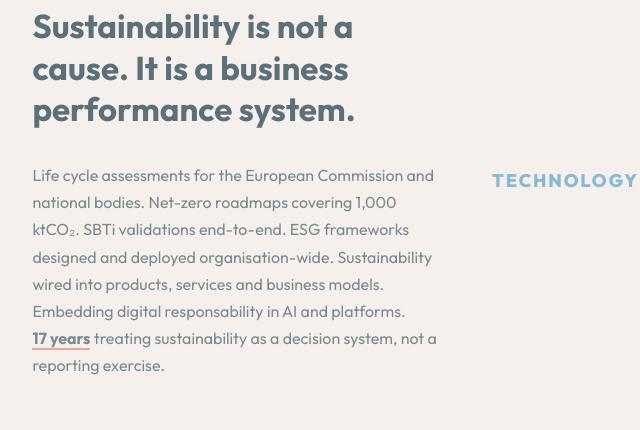
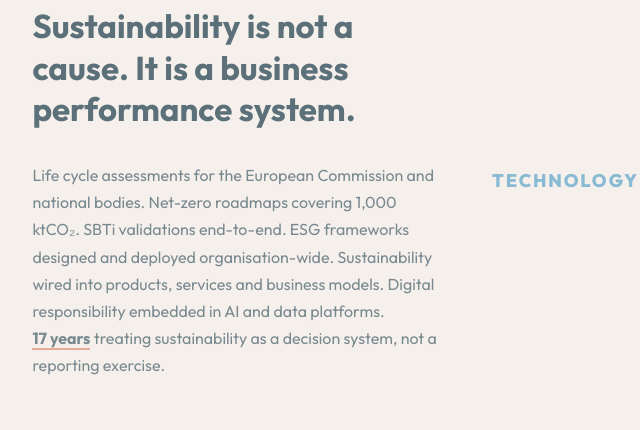
Before and after one commit to adrienbeton/makilab, a website: page index.html in a window 1280 px wide. Shown: the part 1063-1493 px from the top of the page, 70-710 px from the left. Drawn offline with nearby package versions, Linux system fonts and the light colour scheme.

Commit message:
copy(c1): fix typos — responsibility, embedded
Co-Authored-By: Claude Opus 4.7 (1M context) <noreply@anthropic.com>

```diff
--- a/index.html
+++ b/index.html
@@ -815,7 +815,7 @@
         <div class="conviction-content">
           <span class="chapter-label"><span class="chapter-num">01</span> Conviction — Sustainability</span>
           <h2 class="conviction-statement" style="font-size: 33px">Sustainability is not a cause. It is a business performance system.</h2>
-          <p class="conviction-paragraph" style="font-size: 16px">Life cycle assessments for the European Commission and national bodies. Net-zero roadmaps covering 1,000 ktCO₂. SBTi validations end-to-end. ESG frameworks designed and deployed organisation-wide. Sustainability wired into products, services and business models. Embedding digital responsability in AI and platforms.
+          <p class="conviction-paragraph" style="font-size: 16px">Life cycle assessments for the European Commission and national bodies. Net-zero roadmaps covering 1,000 ktCO₂. SBTi validations end-to-end. ESG frameworks designed and deployed organisation-wide. Sustainability wired into products, services and business models. Digital responsibility embedded in AI and data platforms.
 17 years treating sustainability as a decision system, not a reporting exercise.</p>
         </div>
         <div class="conviction-visual" id="cv1-visual">
```
